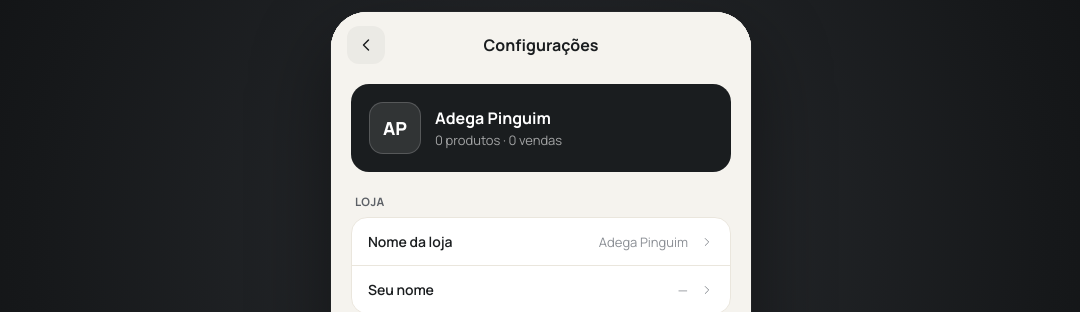
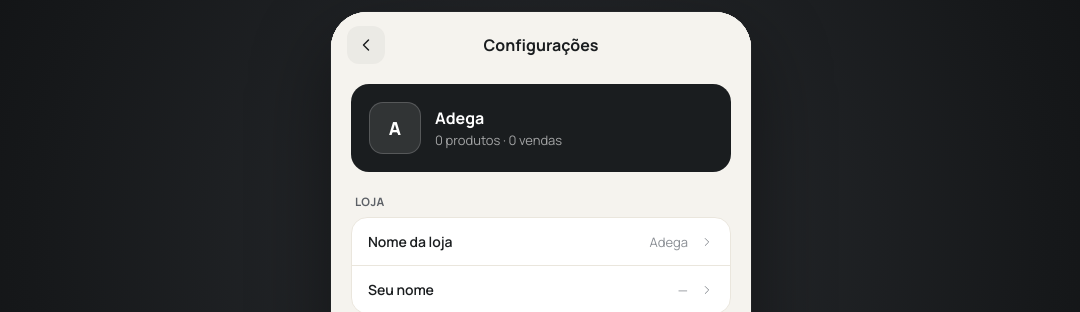
Before and after one commit to NetoSousa10/adega, a React (Vite) app: page / in a window 1280 px wide. Both pictures are taken after a click on the button 811 px from the left and 39 px from the top of the page. Shown: the top 312 px of the page, without its empty margins (99-1179 px from the left). Built offline with nearby package versions, Linux system fonts and the light colour scheme.

Commit message:
Corrige tela de despesas e nome do app

```diff
--- a/index.html
+++ b/index.html
@@ -9,7 +9,7 @@
 <meta name="apple-mobile-web-app-status-bar-style" content="black-translucent">
 <link rel="icon" type="image/svg+xml" href="/icon.svg">
 <link rel="apple-touch-icon" href="/icon.svg">
-<title>Adega Pinguim · Controle de Lucro</title>
+<title>Adega - Controle de Lucro</title>
 <link rel="preconnect" href="https://fonts.googleapis.com">
 <link rel="preconnect" href="https://fonts.gstatic.com" crossorigin>
 <link href="https://fonts.googleapis.com/css2?family=Manrope:wght@400;500;600;700;800&display=swap" rel="stylesheet">
--- a/package.json
+++ b/package.json
@@ -1,5 +1,5 @@
 {
-  "name": "adega-pinguim",
+  "name": "adega",
   "private": true,
   "version": "0.1.0",
   "type": "module",
--- a/src/screens-modals.jsx
+++ b/src/screens-modals.jsx
@@ -699,7 +699,7 @@ function SettingsScreen({ onClose, ctx }) {
   const groups = [
     { title: 'Loja', rows: [
       { label: 'Nome da loja', value: settings.storeName,
-        onClick: () => editText('Nome da loja', settings.storeName, (v) => setSetting('storeName', v || 'Adega Pinguim')) },
+        onClick: () => editText('Nome da loja', settings.storeName, (v) => setSetting('storeName', v || 'Adega')) },
       { label: 'Seu nome', value: settings.ownerName || '—',
         onClick: () => editText('Seu nome (aparece no cumprimento)', settings.ownerName, (v) => setSetting('ownerName', v)) },
     ]},
@@ -782,7 +782,7 @@ function SettingsScreen({ onClose, ctx }) {
         ))}
 
         <div style={{ marginTop: 28, textAlign: 'center', fontFamily: F2, fontSize: 12, color: T2.ink3 }}>
-          Adega Pinguim v1.0
+          Adega v1.0
         </div>
       </div>
     </window.FullPage>
--- a/src/screens-tabs.jsx
+++ b/src/screens-tabs.jsx
@@ -986,7 +986,11 @@ function ReportsScreen({ ctx }) {
       </div>
 
       {/* Despesas + Lucro líquido */}
-      <ExpensesSection ctx={ctx} period={period} grossProfit={filtered.reduce((s,v) => s+v.profit, 0)}/>
+      <ExpensesSection
+        ctx={ctx}
+        period={period}
+        grossProfit={filtered.reduce((s,v) => s+v.profit, 0)}
+        isLastSection={lowMargin.length === 0}/>
 
       {/* Low margin alert — only shows if there are products below the threshold */}
       {lowMargin.length > 0 && (<>
@@ -1017,7 +1021,7 @@ function ReportsScreen({ ctx }) {
   );
 }
 
-function ExpensesSection({ ctx, period, grossProfit }) {
+function ExpensesSection({ ctx, period, grossProfit, isLastSection = false }) {
   const { expenses, addExpense, removeExpense } = ctx;
   // Convert each expense to an amount for the current period.
   // 'mensal' = full amount if period is 'mes', proportional for 'semana'/'hoje'.
@@ -1062,7 +1066,7 @@ function ExpensesSection({ ctx, period, grossProfit }) {
       <window.SectionHead
         title="Despesas"
         action={{ label: '+ Adicionar', onClick: handleAdd }}/>
-      <div style={{ padding: '0 20px' }}>
+      <div style={{ padding: `0 20px ${isLastSection ? 130 : 0}px` }}>
         <window.Card style={{ padding: 14 }}>
           <div style={{ display: 'grid', gridTemplateColumns: '1fr 1fr', gap: 12 }}>
             <div>
--- a/src/storage.js
+++ b/src/storage.js
@@ -17,6 +17,14 @@ const SETTINGS_MIGRATIONS = [
       return settings;
     },
   },
+  // v2 -> v3: default store name changed from "Adega Pinguim" to "Adega".
+  {
+    to: 3,
+    apply: (settings) => {
+      if (settings.storeName === 'Adega Pinguim') settings.storeName = 'Adega';
+      return settings;
+    },
+  },
 ];
 const CURRENT_SETTINGS_VERSION = SETTINGS_MIGRATIONS.length
   ? SETTINGS_MIGRATIONS[SETTINGS_MIGRATIONS.length - 1].to
@@ -33,7 +41,7 @@ function migrateSettings(saved) {
 }
 
 export const DEFAULT_SETTINGS = {
-  storeName: 'Adega Pinguim',
+  storeName: 'Adega',
   ownerName: '',
   backupReminderDays: 7,
   lastBackupAt: null,
@@ -152,7 +160,7 @@ export function buildBackupBlob(state) {
 export function backupFileName() {
   const d = new Date();
   const pad = (n) => n.toString().padStart(2, '0');
-  return `adega-pinguim-${d.getFullYear()}${pad(d.getMonth()+1)}${pad(d.getDate())}-${pad(d.getHours())}${pad(d.getMinutes())}.json`;
+  return `adega-${d.getFullYear()}${pad(d.getMonth()+1)}${pad(d.getDate())}-${pad(d.getHours())}${pad(d.getMinutes())}.json`;
 }
 
 // Triggers the OS share sheet with the backup as a JSON file attachment.
@@ -168,7 +176,7 @@ export async function shareBackup(state) {
       if (navigator.canShare({ files: [file] })) {
         await navigator.share({
           files: [file],
-          title: 'Backup Adega Pinguim',
+          title: 'Backup Adega',
           text: 'Backup dos dados da loja',
         });
         return { method: 'share', ok: true };
@@ -212,7 +220,7 @@ export async function pickAndParseBackup() {
 
 export function parseBackup(text) {
   const data = JSON.parse(text);
-  if (data.app !== 'adega-pinguim') throw new Error('Arquivo não é um backup do Adega Pinguim');
+  if (data.app !== 'adega-pinguim') throw new Error('Arquivo não é um backup do Adega');
   if (typeof data.schema !== 'number') throw new Error('Backup sem versão de schema');
   return {
     schema: SCHEMA_VERSION,
--- a/vite.config.js
+++ b/vite.config.js
@@ -9,7 +9,7 @@ export default defineConfig({
       registerType: 'autoUpdate',
       includeAssets: ['icon.svg'],
       manifest: {
-        name: 'Adega Pinguim',
+        name: 'Adega',
         short_name: 'Adega',
         description: 'Controle de vendas e lucro para sua adega',
         theme_color: '#0E4C2F',
```
Also changed, not shown: 1 other file (tests, documents, lock files or other folders).
